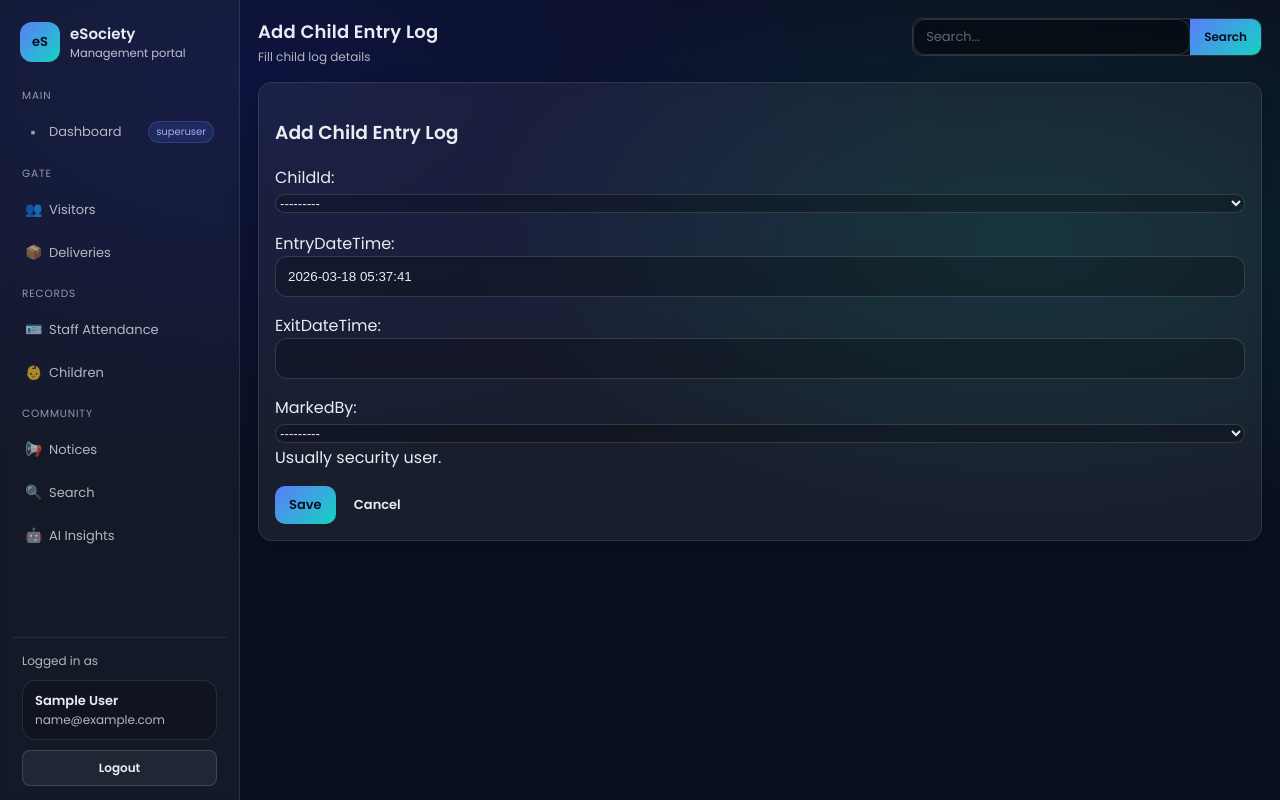
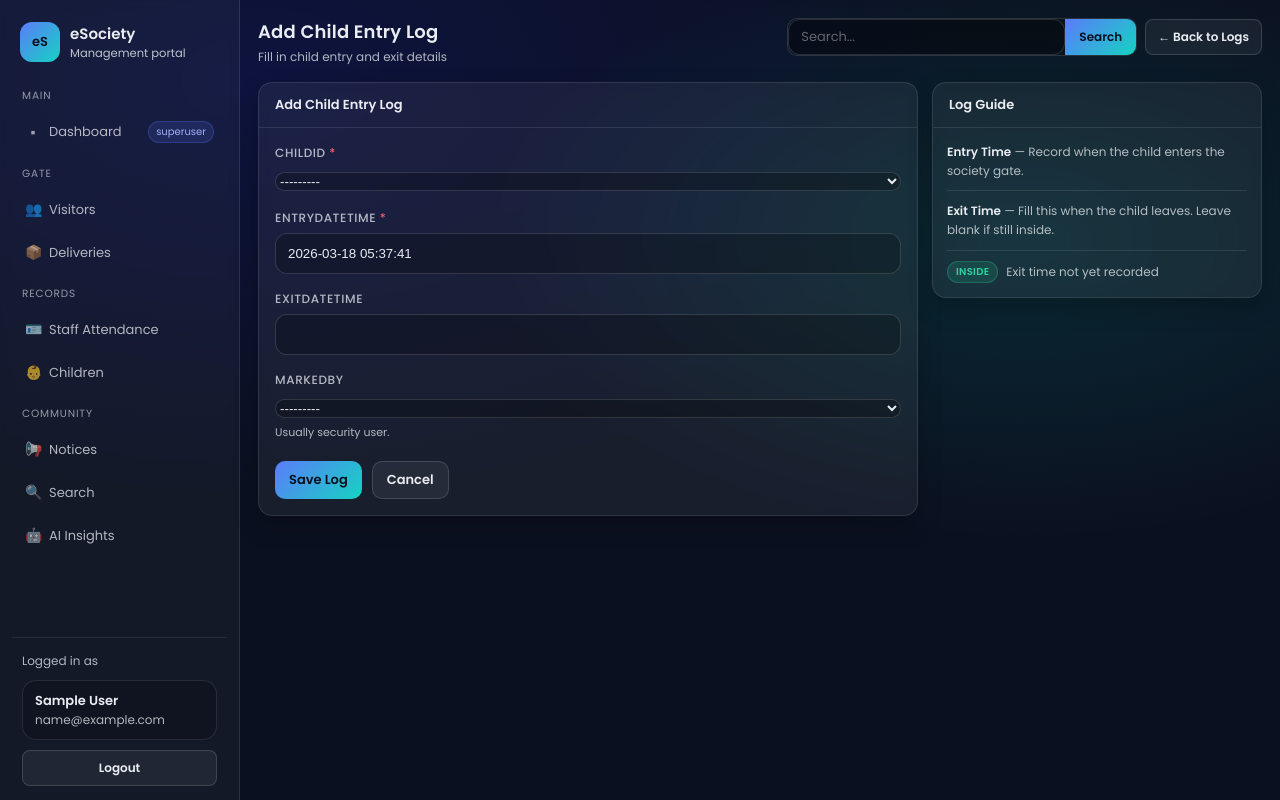
Before and after one commit to 7990691553/eSoceity_Management_System, a Django app: page /society/child-logs/add/ in a window 1280 px wide. Run offline with Django 5.2, Linux system fonts and the light colour scheme; a user stored in the database is signed in; tables that the repository leaves empty hold one stand-in row (values such as "Sample post").

Commit message:
Enhance delivery, child, staff, and visitor management views with additional statistics and role-based access controls; update templates for improved user experience and functionality

```diff
--- a/society/views.py
+++ b/society/views.py
@@ -1,4 +1,4 @@
-from django.shortcuts import render, redirect
+from django.shortcuts import render, redirect, get_object_or_404
 from django.utils.timezone import now
 from django.contrib.auth.decorators import login_required
 from django.contrib import messages
@@ -171,8 +171,16 @@
     else:
         deliveries = Delivery.objects.filter(memberId=user).order_by("-createdAt")
 
-    return render(request, "society/delivery_list.html", {"deliveries": deliveries})
+    pending_count   = deliveries.filter(deliveryStatus="PENDING").count()
+    collected_count = deliveries.filter(deliveryStatus="COLLECTED").count()
+    stored_count    = deliveries.filter(storedAtSecurity=True).count()
 
+    return render(request, "society/delivery_list.html", {
+        "deliveries":      deliveries,
+        "pending_count":   pending_count,
+        "collected_count": collected_count,
+        "stored_count":    stored_count,
+    })
 
 @login_required
 @role_required("security", "chairman", "super_admin")
@@ -205,8 +213,16 @@
     else:
         children = Child.objects.filter(parentId=user).order_by("childName")
 
-    return render(request, "society/child_list.html", {"children": children})
+    settings_obj = get_settings()
 
+    total_count = children.count()
+    age_limit   = settings_obj.defaultAgeLimit
+
+    return render(request, "society/child_list.html", {
+        "children":    children,
+        "total_count": total_count,
+        "age_limit":   age_limit,
+    })
 
 @login_required
 @role_required("member", "chairman", "super_admin")
@@ -237,9 +253,17 @@
 
 @login_required
 def staff_list(request):
-    staff = StaffAttendance.objects.all().order_by("-attendanceDate")
-    return render(request, "society/staff_list.html", {"staff": staff})
+    from django.utils import timezone
+    staff_list = StaffAttendance.objects.all().order_by("-attendanceDate")
 
+    today_count = staff_list.filter(attendanceDate=timezone.now().date()).count()
+    total_count = staff_list.count()
+
+    return render(request, "society/staff_list.html", {
+        "staff_list":  staff_list,
+        "today_count": today_count,
+        "total_count": total_count,
+    })
 
 @login_required
 @role_required("security", "chairman", "super_admin")
--- a/templates/society/base_society.html
+++ b/templates/society/base_society.html
@@ -108,9 +108,11 @@
       <a href="{% url 'society:search_page' %}" class="{% if current == 'search_page' %}active{% endif %}">
         <span class="nav-icon">🔍</span> Search
       </a>
+      {% if request.user.is_superuser or request.user.role in "super_admin chairman" %}
       <a href="{% url 'ai:dashboard' %}" class="{% if current == 'dashboard' %}active{% endif %}">
         <span class="nav-icon">🤖</span> AI Insights
-      </a>
+       </a>
+      {% endif %}
     </nav>
 
     <div class="sidebar-footer">
--- a/templates/society/child_log_form.html
+++ b/templates/society/child_log_form.html
@@ -1,16 +1,71 @@
 {% extends "society/base_society.html" %}
-{% block title %}Child Log Form | eSociety{% endblock %}
+{% block title %}{{ title }} | eSociety{% endblock %}
 {% block page_title %}{{ title }}{% endblock %}
-{% block page_subtitle %}Fill child log details{% endblock %}
+{% block page_subtitle %}Fill in child entry and exit details{% endblock %}
+
+{% block top_actions %}
+  <a class="btn btn-ghost btn-sm" href="{% url 'society:child_log_list' %}">← Back to Logs</a>
+{% endblock %}
 
 {% block content %}
-  <div class="card full">
-    <h3>{{ title }}</h3>
-    <form method="post">
+
+<div class="dash-grid cols-21">
+
+  <!-- Form -->
+  <div class="panel-card">
+    <div class="panel-header">
+      <h3>{{ title }}</h3>
+    </div>
+
+    <form method="POST" novalidate style="padding:16px;display:flex;flex-direction:column;gap:16px;">
       {% csrf_token %}
-      {{ form.as_p }}
-      <button type="submit" class="btn btn-primary">Save</button>
-      <a href="{% url 'society:child_log_list' %}" class="btn">Cancel</a>
+
+      {% for field in form %}
+        <div>
+          <label style="display:block;font-size:12px;font-weight:500;color:var(--muted);margin-bottom:6px;text-transform:uppercase;letter-spacing:.6px;"
+                 for="{{ field.id_for_label }}">
+            {{ field.label }}
+            {% if field.field.required %}
+              <span style="color:#f05f6e;">*</span>
+            {% endif %}
+          </label>
+          {{ field }}
+          {% if field.errors %}
+            <div class="field-error">{{ field.errors|striptags }}</div>
+          {% endif %}
+          {% if field.help_text %}
+            <div style="font-size:11px;color:var(--muted);margin-top:4px;">{{ field.help_text }}</div>
+          {% endif %}
+        </div>
+      {% endfor %}
+
+      <div style="display:flex;gap:10px;padding-top:4px;">
+        <button type="submit" class="btn btn-primary">Save Log</button>
+        <a class="btn btn-ghost" href="{% url 'society:child_log_list' %}">Cancel</a>
+      </div>
+
     </form>
   </div>
+
+  <!-- Info panel -->
+  <div class="panel-card" style="align-self:start;">
+    <div class="panel-header"><h3>Log Guide</h3></div>
+    <div style="padding:14px;display:flex;flex-direction:column;gap:10px;">
+      <div style="font-size:12px;color:var(--muted);line-height:1.6;">
+        <span style="color:var(--text);font-weight:600;">Entry Time</span> — Record when the child enters the society gate.
+      </div>
+      <div style="border-top:1px solid var(--border);padding-top:10px;font-size:12px;color:var(--muted);line-height:1.6;">
+        <span style="color:var(--text);font-weight:600;">Exit Time</span> — Fill this when the child leaves. Leave blank if still inside.
+      </div>
+      <div style="border-top:1px solid var(--border);padding-top:10px;">
+        <div style="display:flex;align-items:center;gap:8px;font-size:12px;">
+          <span class="status-badge sb-approved">Inside</span>
+          <span style="color:var(--muted);">Exit time not yet recorded</span>
+        </div>
+      </div>
+    </div>
+  </div>
+
+</div>
+
 {% endblock %}
--- a/templates/society/child_log_list.html
+++ b/templates/society/child_log_list.html
@@ -2,10 +2,6 @@
 {% block title %}Child Logs | eSociety{% endblock %}
 {% block page_title %}Child Entry Logs{% endblock %}
 {% block page_subtitle %}Track child movement in and out of society{% endblock %}
-
-{% block top_actions %}
-  <a class="btn btn-primary btn-sm" href="{% url 'society:add_child_log' %}">+ Add Child Log</a>
-{% endblock %}
 
 {% block content %}
 
--- a/templates/society/delivery_list.html
+++ b/templates/society/delivery_list.html
@@ -3,11 +3,6 @@
 {% block page_title %}Deliveries{% endblock %}
 {% block page_subtitle %}Track all incoming deliveries{% endblock %}
 
-{% block top_actions %}
-  {% if request.user.is_superuser or request.user.role in "security chairman super_admin" %}
-    <a class="btn btn-primary btn-sm" href="{% url 'society:add_delivery' %}">+ Add Delivery</a>
-  {% endif %}
-{% endblock %}
 
 {% block content %}
 
--- a/templates/society/visitor_list.html
+++ b/templates/society/visitor_list.html
@@ -3,11 +3,6 @@
 {% block page_title %}Visitors{% endblock %}
 {% block page_subtitle %}View visitor requests and entries{% endblock %}
 
-{% block top_actions %}
-  {% if request.user.is_superuser or request.user.role in "security chairman super_admin" %}
-    <a class="btn btn-primary btn-sm" href="{% url 'society:add_visitor' %}">+ Add Visitor</a>
-  {% endif %}
-{% endblock %}
 
 {% block content %}
 
--- a/templates/society/visitor_log_list.html
+++ b/templates/society/visitor_log_list.html
@@ -2,10 +2,6 @@
 {% block title %}Visitor Logs | eSociety{% endblock %}
 {% block page_title %}Visitor Entry Logs{% endblock %}
 {% block page_subtitle %}Track and manage visitor movement at the gate{% endblock %}
-
-{% block top_actions %}
-  <a class="btn btn-primary btn-sm" href="{% url 'society:add_visitor_log' %}">+ Add Visitor Log</a>
-{% endblock %}
 
 {% block content %}
 
```
Also changed, not shown: templates/society/child_list.html (+3 -4 lines), templates/society/dashboard_security.html (+0 -7 lines).
